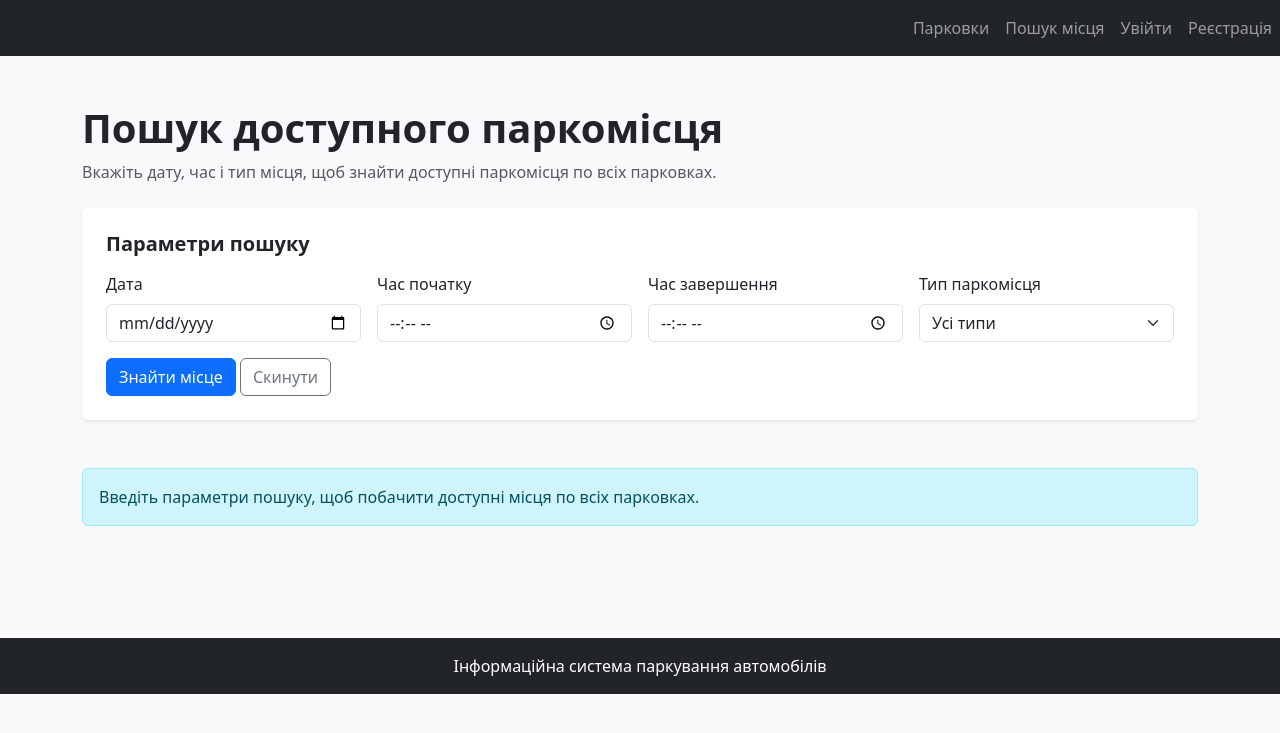
After one commit to kaolinhida/parking-system, a Django app: page /parkings/search/ in a window 1280 px wide. The commit adds this page. Shown: the top 733 px of the page. Run offline with Django 5.2, Linux system fonts and the light colour scheme; tables that the repository leaves empty hold one stand-in row (values such as "Sample post").

Commit message:
Add global parking space search

```diff
--- a/parkings/forms.py
+++ b/parkings/forms.py
@@ -1,4 +1,7 @@
+from datetime import datetime
+
 from django import forms
+from django.utils import timezone
 
 from .models import ParkingSpaceType
 
@@ -40,12 +43,96 @@ class ParkingAvailabilityForm(forms.Form):
 
     def clean(self):
         cleaned_data = super().clean()
+
+        selected_date = cleaned_data.get('date')
         start_time = cleaned_data.get('start_time')
         end_time = cleaned_data.get('end_time')
 
-        if start_time and end_time and end_time <= start_time:
-            raise forms.ValidationError(
-                'Час завершення має бути пізніше часу початку.'
+        if selected_date and start_time and end_time:
+            start_datetime = timezone.make_aware(
+                datetime.combine(selected_date, start_time)
+            )
+            end_datetime = timezone.make_aware(
+                datetime.combine(selected_date, end_time)
             )
 
+            if end_datetime <= start_datetime:
+                raise forms.ValidationError(
+                    'Час завершення має бути пізніше часу початку.'
+                )
+
+            if start_datetime < timezone.now():
+                raise forms.ValidationError(
+                    'Не можна шукати місця на минулий час.'
+                )
+
+            cleaned_data['start_datetime'] = start_datetime
+            cleaned_data['end_datetime'] = end_datetime
+
         return cleaned_data
+
+
+class GlobalParkingSearchForm(forms.Form):
+    date = forms.DateField(
+        label='Дата',
+        widget=forms.DateInput(attrs={
+            'type': 'date',
+            'class': 'form-control',
+        })
+    )
+
+    start_time = forms.TimeField(
+        label='Час початку',
+        widget=forms.TimeInput(attrs={
+            'type': 'time',
+            'class': 'form-control',
+        })
+    )
+
+    end_time = forms.TimeField(
+        label='Час завершення',
+        widget=forms.TimeInput(attrs={
+            'type': 'time',
+            'class': 'form-control',
+        })
+    )
+
+    space_type = forms.ModelChoiceField(
+        label='Тип паркомісця',
+        queryset=ParkingSpaceType.objects.filter(is_active=True),
+        required=False,
+        empty_label='Усі типи',
+        widget=forms.Select(attrs={
+            'class': 'form-select',
+        })
+    )
+
+    def clean(self):
+        cleaned_data = super().clean()
+
+        selected_date = cleaned_data.get('date')
+        start_time = cleaned_data.get('start_time')
+        end_time = cleaned_data.get('end_time')
+
+        if selected_date and start_time and end_time:
+            start_datetime = timezone.make_aware(
+                datetime.combine(selected_date, start_time)
+            )
+            end_datetime = timezone.make_aware(
+                datetime.combine(selected_date, end_time)
+            )
+
+            if end_datetime <= start_datetime:
+                raise forms.ValidationError(
+                    'Час завершення має бути пізніше часу початку.'
+                )
+
+            if start_datetime < timezone.now():
+                raise forms.ValidationError(
+                    'Не можна шукати місця на минулий час.'
+                )
+
+            cleaned_data['start_datetime'] = start_datetime
+            cleaned_data['end_datetime'] = end_datetime
+
+        return cleaned_data
--- a/parkings/urls.py
+++ b/parkings/urls.py
@@ -1,9 +1,11 @@
 from django.urls import path
+
 from . import views
 
 app_name = 'parkings'
 
 urlpatterns = [
     path('', views.parking_list, name='parking_list'),
+    path('search/', views.parking_global_search, name='global_search'),
     path('<int:parking_id>/', views.parking_detail, name='parking_detail'),
 ]
--- a/parkings/views.py
+++ b/parkings/views.py
@@ -6,7 +6,9 @@ from django.utils import timezone
 
 from reservations.models import Reservation
 from .forms import ParkingAvailabilityForm
-from .models import ParkingLot, Tariff
+from .models import ParkingLot, ParkingSpace, Tariff
+from django.db.models import Q
+from .forms import GlobalParkingSearchForm
 
 
 def parking_list(request):
@@ -111,3 +113,94 @@ def parking_detail(request, parking_id):
         'selected_end': selected_end,
         'selected_space_type': selected_space_type,
     })
+
+def parking_global_search(request):
+    form = GlobalParkingSearchForm(request.GET or None)
+    search_performed = False
+    results = []
+
+    if form.is_valid():
+        search_performed = True
+
+        start_datetime = form.cleaned_data['start_datetime']
+        end_datetime = form.cleaned_data['end_datetime']
+        selected_space_type = form.cleaned_data.get('space_type')
+
+        parkings = ParkingLot.objects.filter(is_active=True).order_by('name')
+
+        for parking in parkings:
+            spaces = (
+                ParkingSpace.objects
+                .filter(parking_lot=parking)
+                .select_related('space_type')
+                .order_by('row', 'column')
+            )
+
+            if selected_space_type:
+                spaces = spaces.filter(space_type=selected_space_type)
+
+            available_spaces = []
+            occupied_spaces = []
+            inactive_spaces = []
+
+            for space in spaces:
+                tariff = (
+                    Tariff.objects
+                    .filter(
+                        parking_lot=parking,
+                        space_type=space.space_type,
+                        is_active=True
+                    )
+                    .first()
+                )
+
+                if not space.is_active:
+                    inactive_spaces.append({
+                        'space': space,
+                        'tariff': tariff,
+                    })
+                    continue
+
+                overlapping_active_reservation_exists = Reservation.objects.filter(
+                    parking_space=space,
+                    status=Reservation.STATUS_ACTIVE,
+                    start_time__lt=end_datetime,
+                    end_time__gt=start_datetime,
+                ).exists()
+
+                checked_in_reservation_exists = Reservation.objects.filter(
+                    parking_space=space,
+                    status=Reservation.STATUS_CHECKED_IN,
+                    check_out_time__isnull=True,
+                ).exists()
+
+                is_occupied = (
+                    overlapping_active_reservation_exists
+                    or checked_in_reservation_exists
+                )
+
+                space_data = {
+                    'space': space,
+                    'tariff': tariff,
+                }
+
+                if is_occupied:
+                    occupied_spaces.append(space_data)
+                else:
+                    available_spaces.append(space_data)
+
+            results.append({
+                'parking': parking,
+                'available_spaces': available_spaces,
+                'occupied_spaces': occupied_spaces,
+                'inactive_spaces': inactive_spaces,
+                'available_count': len(available_spaces),
+                'occupied_count': len(occupied_spaces),
+                'inactive_count': len(inactive_spaces),
+            })
+
+    return render(request, 'parkings/global_search.html', {
+        'form': form,
+        'search_performed': search_performed,
+        'results': results,
+    })
--- a/templates/base.html
+++ b/templates/base.html
@@ -14,6 +14,7 @@
 <nav class="navbar navbar-expand-lg navbar-dark bg-dark">
     <div class="navbar-nav ms-auto">
     <a class="nav-link" href="{% url 'parkings:parking_list' %}">Парковки</a>
+    <a class="nav-link" href="{% url 'parkings:global_search' %}">Пошук місця</a>
 
     {% if user.is_authenticated %}
         {% if user.is_staff %}
--- /dev/null
+++ b/templates/parkings/global_search.html
@@ -0,0 +1,166 @@
+{% extends 'base.html' %}
+
+{% block title %}Пошук місця | Parking System{% endblock %}
+
+{% block content %}
+<section class="py-5">
+    <div class="container">
+        <div class="mb-4">
+            <h1 class="fw-bold">Пошук доступного паркомісця</h1>
+
+            <p class="text-muted mb-0">
+                Вкажіть дату, час і тип місця, щоб знайти доступні паркомісця по всіх парковках.
+            </p>
+        </div>
+
+        <div class="card border-0 shadow-sm mb-5">
+            <div class="card-body p-4">
+                <h5 class="fw-bold mb-3">Параметри пошуку</h5>
+
+                <form method="get" class="row g-3">
+                    {% if form.non_field_errors %}
+                        <div class="col-12">
+                            <div class="alert alert-danger">
+                                {{ form.non_field_errors }}
+                            </div>
+                        </div>
+                    {% endif %}
+
+                    <div class="col-md-3">
+                        <label class="form-label">{{ form.date.label }}</label>
+                        {{ form.date }}
+                        <div class="text-danger small">{{ form.date.errors }}</div>
+                    </div>
+
+                    <div class="col-md-3">
+                        <label class="form-label">{{ form.start_time.label }}</label>
+                        {{ form.start_time }}
+                        <div class="text-danger small">{{ form.start_time.errors }}</div>
+                    </div>
+
+                    <div class="col-md-3">
+                        <label class="form-label">{{ form.end_time.label }}</label>
+                        {{ form.end_time }}
+                        <div class="text-danger small">{{ form.end_time.errors }}</div>
+                    </div>
+
+                    <div class="col-md-3">
+                        <label class="form-label">{{ form.space_type.label }}</label>
+                        {{ form.space_type }}
+                        <div class="text-danger small">{{ form.space_type.errors }}</div>
+                    </div>
+
+                    <div class="col-12">
+                        <button type="submit" class="btn btn-primary">
+                            Знайти місце
+                        </button>
+
+                        <a href="{% url 'parkings:global_search' %}" class="btn btn-outline-secondary">
+                            Скинути
+                        </a>
+                    </div>
+                </form>
+            </div>
+        </div>
+
+        {% if search_performed %}
+            <div class="mb-4">
+                <h2 class="h4 fw-bold">Результати пошуку</h2>
+                <p class="text-muted mb-0">
+                    Нижче показано доступні місця для вибраного проміжку часу.
+                </p>
+            </div>
+
+            {% if results %}
+                <div class="row g-4">
+                    {% for item in results %}
+                        <div class="col-12">
+                            <div class="card border-0 shadow-sm">
+                                <div class="card-body p-4">
+                                    <div class="d-flex justify-content-between align-items-start flex-wrap gap-3 mb-3">
+                                        <div>
+                                            <h5 class="fw-bold mb-1">
+                                                {{ item.parking.name }}
+                                            </h5>
+
+                                            <p class="text-muted mb-0">
+                                                {{ item.parking.address }}
+                                            </p>
+                                        </div>
+
+                                        <div class="text-end">
+                                            <div>
+                                                <span class="badge bg-success">
+                                                    Вільні: {{ item.available_count }}
+                                                </span>
+
+                                                <span class="badge bg-secondary">
+                                                    Зайняті: {{ item.occupied_count }}
+                                                </span>
+
+                                                <span class="badge bg-danger">
+                                                    Неактивні: {{ item.inactive_count }}
+                                                </span>
+                                            </div>
+
+                                            <a href="{% url 'parkings:parking_detail' item.parking.id %}" class="btn btn-sm btn-outline-primary mt-2">
+                                                Відкрити парковку
+                                            </a>
+                                        </div>
+                                    </div>
+
+                                    {% if item.available_spaces %}
+                                        <div class="d-flex flex-wrap gap-3">
+                                            {% for data in item.available_spaces %}
+                                                <div class="border border-success bg-success-subtle rounded p-3 text-center" style="width: 150px;">
+                                                    <div class="fw-bold fs-5">
+                                                        {{ data.space.number }}
+                                                    </div>
+
+                                                    <div class="small mb-1">
+                                                        {{ data.space.space_type.name }}
+                                                    </div>
+
+                                                    <div class="small mb-2">
+                                                        {% if data.tariff %}
+                                                            {{ data.tariff.price_per_hour }} грн/год
+                                                        {% else %}
+                                                            тариф не задано
+                                                        {% endif %}
+                                                    </div>
+
+                                                    {% if data.tariff %}
+                                                        <a href="{% url 'reservations:create_reservation' data.space.id %}?{{ request.GET.urlencode }}" class="btn btn-sm btn-outline-success">
+                                                            Забронювати
+                                                        </a>
+                                                    {% else %}
+                                                        <button class="btn btn-sm btn-outline-secondary" disabled>
+                                                            Немає тарифу
+                                                        </button>
+                                                    {% endif %}
+                                                </div>
+                                            {% endfor %}
+                                        </div>
+                                    {% else %}
+                                        <div class="alert alert-warning mb-0">
+                                            На цій парковці немає доступних місць за вибраними параметрами.
+                                        </div>
+                                    {% endif %}
+                                </div>
+                            </div>
+                        </div>
+                    {% endfor %}
+                </div>
+            {% else %}
+                <div class="alert alert-info">
+                    За вибраними параметрами результатів не знайдено.
+                </div>
+            {% endif %}
+        {% else %}
+            <div class="alert alert-info">
+                Введіть параметри пошуку, щоб побачити доступні місця по всіх парковках.
+            </div>
+        {% endif %}
+    </div>
+</section>
+{% endblock %}
```
Also changed, not shown: templates/parkings/parking_list.html (+23 -12 lines).
